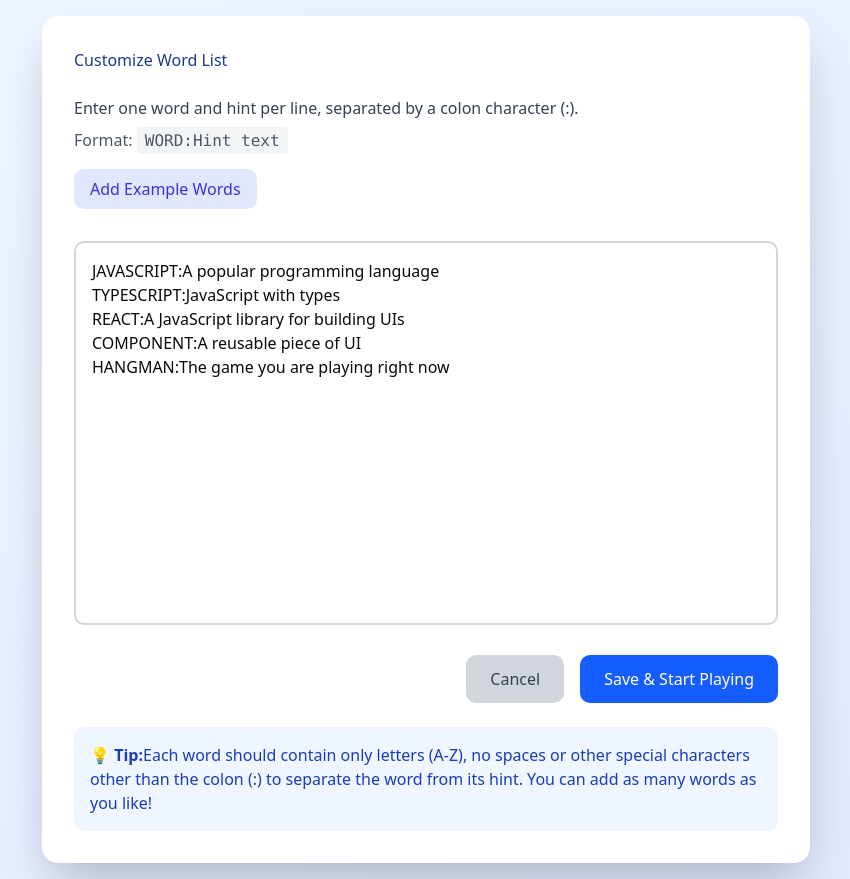
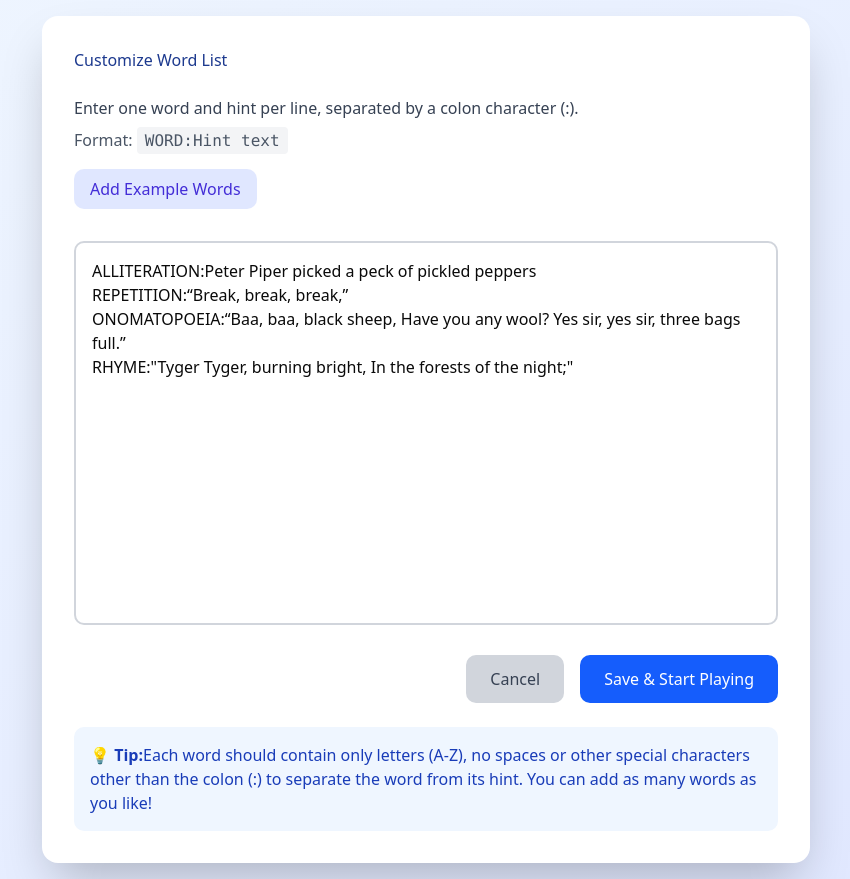
Before and after one commit to alberastine/hangman, a React (Vite) app: page / in a window 1280 px wide. Both pictures are taken after a click on the button "Customize Words". Shown: the whole page, without its empty margins (214-1064 px from the left). Built offline with nearby package versions, Linux system fonts and the light colour scheme.

Commit message:
change the word and hint value

```diff
--- a/src/App.tsx
+++ b/src/App.tsx
@@ -10,11 +10,10 @@ export interface WordEntry {
 }
 
 const DEFAULT_WORDS: WordEntry[] = [
-  { word: 'JAVASCRIPT', hint: 'A popular programming language' },
-  { word: 'TYPESCRIPT', hint: 'JavaScript with types' },
-  { word: 'REACT', hint: 'A JavaScript library for building UIs' },
-  { word: 'COMPONENT', hint: 'A reusable piece of UI' },
-  { word: 'HANGMAN', hint: 'The game you are playing right now' },
+  { word: 'ALLITERATION', hint: 'Peter Piper picked a peck of pickled peppers' },
+  { word: 'REPETITION', hint: '“Break, break, break,”' },
+  { word: 'ONOMATOPOEIA', hint: '“Baa, baa, black sheep, Have you any wool? Yes sir, yes sir, three bags full.”' },
+  { word: 'RHYME', hint: '"Tyger Tyger, burning bright, In the forests of the night;"' },
 ];
 
 function App() {
--- a/src/components/CustomWordInput.tsx
+++ b/src/components/CustomWordInput.tsx
@@ -73,9 +73,10 @@ export function CustomWordInput({
 
     const addExample = () => {
         const examples = [
-            'OCEAN:Large body of salt water',
-            'MOUNTAIN:Tall natural elevation of the earth',
-            'RAINBOW:Colorful arc in the sky after rain',
+            'ALLITERATION:Peter Piper picked a peck of pickled peppers',
+            'REPETITION:“Break, break, break,”',
+            'ONOMATOPOEIA:“Baa, baa, black sheep, Have you any wool? Yes sir, yes sir, three bags full.” ',
+            'RHYME:"Tyger Tyger, burning bright, In the forests of the night;"',
         ];
         setInputText((prev) => {
             const newText = prev.trim()
```
Also changed, not shown: 3 other files (tests, documents, lock files or other folders).
